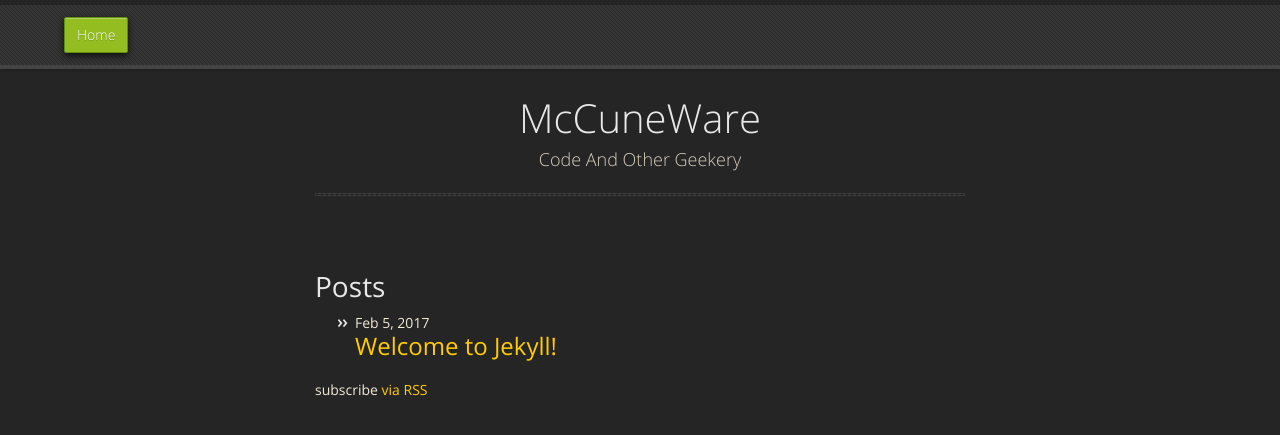
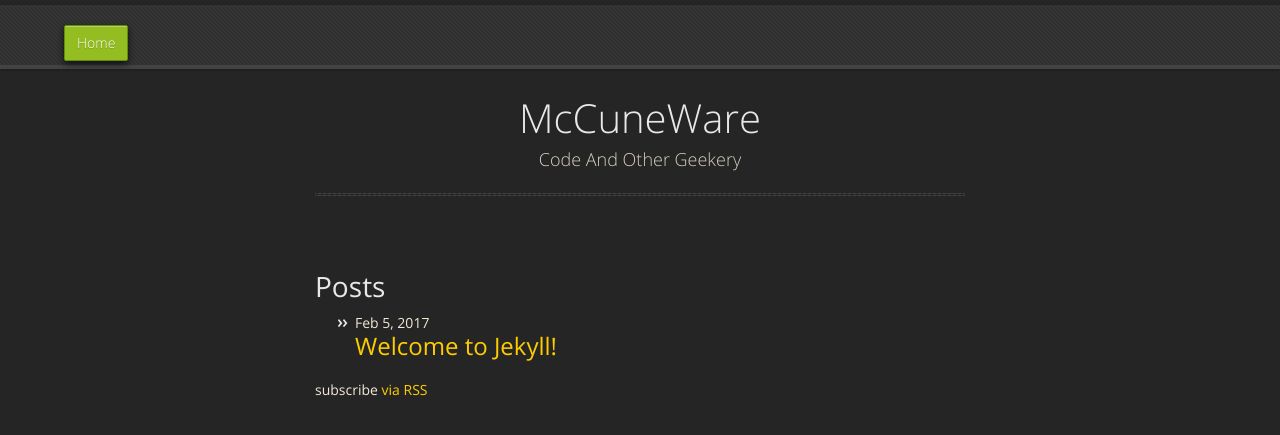
Before and after one commit to mccuneware/mccuneware.github.io, a Jekyll site: the page built from index.md, in a window 1280 px wide. Shown: the top 435 px of the page. Built offline with Jekyll 4.4.1, drawn with Linux system fonts in a browser that asks for light colours; nearby versions of some CDN libraries.

Commit message:
Fixed nav

```diff
--- a/_sass/jekyll-theme-midnight.scss
+++ b/_sass/jekyll-theme-midnight.scss
@@ -168,10 +168,9 @@
   nav {
 /*    max-width: 650px; */
     /*margin: 0 auto; */
-    padding: 0 10px;
+    padding: 8px 10px;
 /*     background: blue; */
     /* margin: 6px auto; */
-    padding: 5px auto 5px;
     margin: 5px auto 5px;
     width: 90%;
 
```
